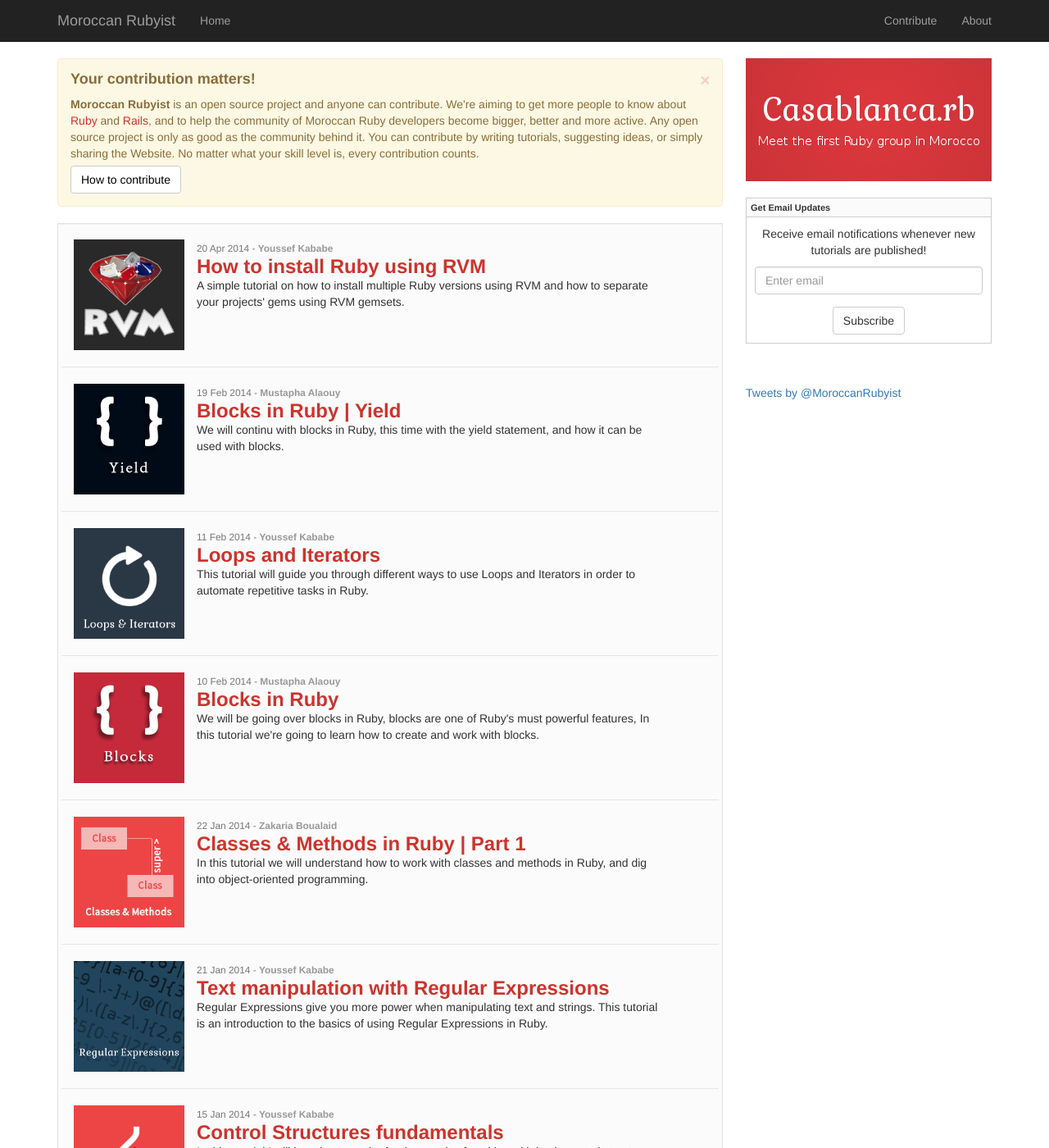
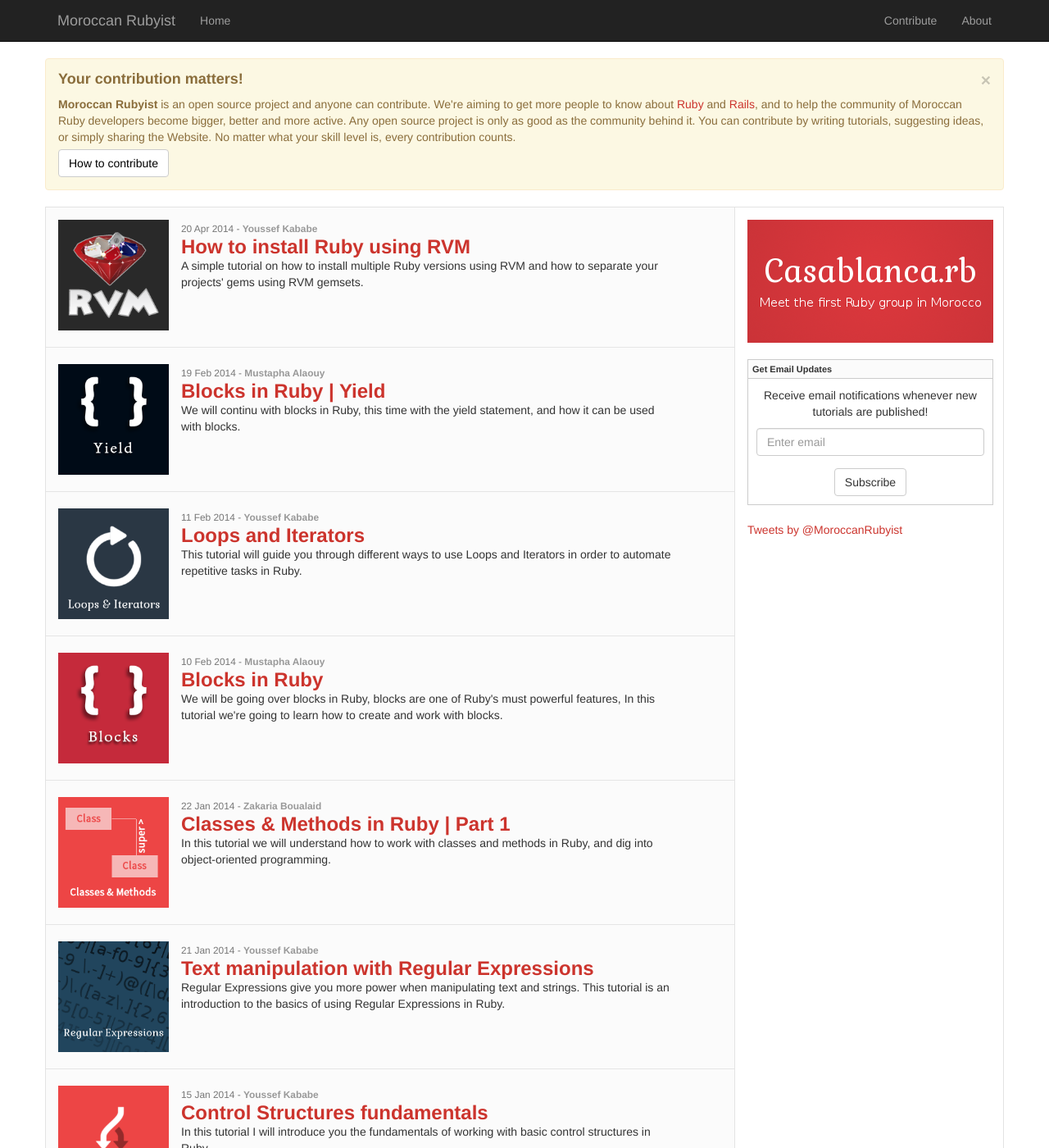
Before and after one commit to MoroccanRubyist/moroccanrubyist.github.io, a Jekyll site: the page built from index.html, in a window 1280 px wide and 1400 px high. Shown: the whole window at 82% size. Built offline with Jekyll 4.4.1, drawn with Linux system fonts in a browser that asks for light colours; nearby versions of some CDN libraries; Markdown is read by kramdown in place of the engine named in the settings; the list of posts is cut into pages by our own code; comment, search, counter and statistics services are not loaded.

Commit message:
improve design

```diff
--- a/_layouts/default.html
+++ b/_layouts/default.html
@@ -98,8 +98,7 @@
           {% endif %}
           <div class="container pages-container">
             <div class="row">
-              <div class="main col-md-8 col-sm-12 col-xs-12">
-                {% if page.url != "/contribute/index.html" %}
+              {% if page.url != "/contribute/index.html" %}
                 <div class="alert alert-warning fade in">
                   <a class="close" data-dismiss="alert" href="#" aria-hidden="true">&times;</a>
                   <h4><strong>Your contribution matters!</strong></h4>
@@ -119,9 +118,10 @@
                   </p>
                 </div>
                 {% endif %}
+              <div class="main well col-md-12 col-sm-12 col-xs-12">
                 {{ content }}
+                {% include sidebar.html %}
               </div>
-              {% include sidebar.html %}
             </div>
           </div>
         </div>
--- a/_layouts/post.html
+++ b/_layouts/post.html
@@ -2,7 +2,7 @@
 layout: default
 ---
 
-<div class="page well">
+<div class="page col-md-8">
   <div class="post row">
     <div class="post-thumbnail hidden-xs col-md-3 col-sm-3">
       <img src="/images/thumbnails/{{ page.thumbnail }}">
--- a/contribute/index.html
+++ b/contribute/index.html
@@ -5,7 +5,7 @@
   you need, and help you through the process of making great tutorials for the community.
 ---
 
-<div class="page well">
+<div class="page col-md-8">
   <div class="post-content">
     <h1>Your contribution matters!</h1>
       <p>
--- a/css/main.css
+++ b/css/main.css
@@ -47,15 +47,26 @@
 
 .well {
   border-radius: 0;
-  background-color: #fbfbfb;
+  box-shadow: none;
+  background-color: #fff;
 }
 
-.jumbotron a {
+a {
+  color: #CC342D;
+}
+
+a:hover {
   color: #CC342D;
 }
 
 .jumbotron h1 {
   color: #CC342D;
+}
+
+.page {
+  border-right: 1px solid #e3e3e3;
+  padding-top: 15px;
+  background-color: #fbfbfb;
 }
 
 .page .post-thumbnail {
@@ -100,6 +111,10 @@
   position: relative;
 }
 
+.main {
+  padding: 0;
+}
+
 .main-container {
   padding-top: 51px;
   padding-bottom: 80px;
@@ -110,13 +125,13 @@
 }
 
 @media (min-width: 1200px) {
-  .container .main {
+  .container .page {
     width: 72%;
   }
-}
 
-.container .main a {
-  color: #CC342D;
+  .container .sidebar {
+    width: 28%;
+  }
 }
 
 .container .main .title h1 {
@@ -199,15 +214,13 @@
 }
 
 .sidebar {
-  width: 315px;
-  float: right;
-  padding-left: 0;
+  padding-top: 15px;
+  background-color: #fff;
 }
 
 .sidebar > div {
-  margin-bottom: 20px;
-  float: right;
   width: 300px;
+  margin: 0 auto 20px;
 }
 
 .sidebar .feed {
--- a/index.html
+++ b/index.html
@@ -9,7 +9,7 @@
     <strong>No tutorials available yet!</strong> Come back soon...
   </div>
 {% else %}
-  <div class="page well">
+  <div class="page col-md-8">
     {% for post in paginator.posts %}
       <div class="post row">
         <div class="post-thumbnail hidden-xs col-md-3 col-sm-3">
```
